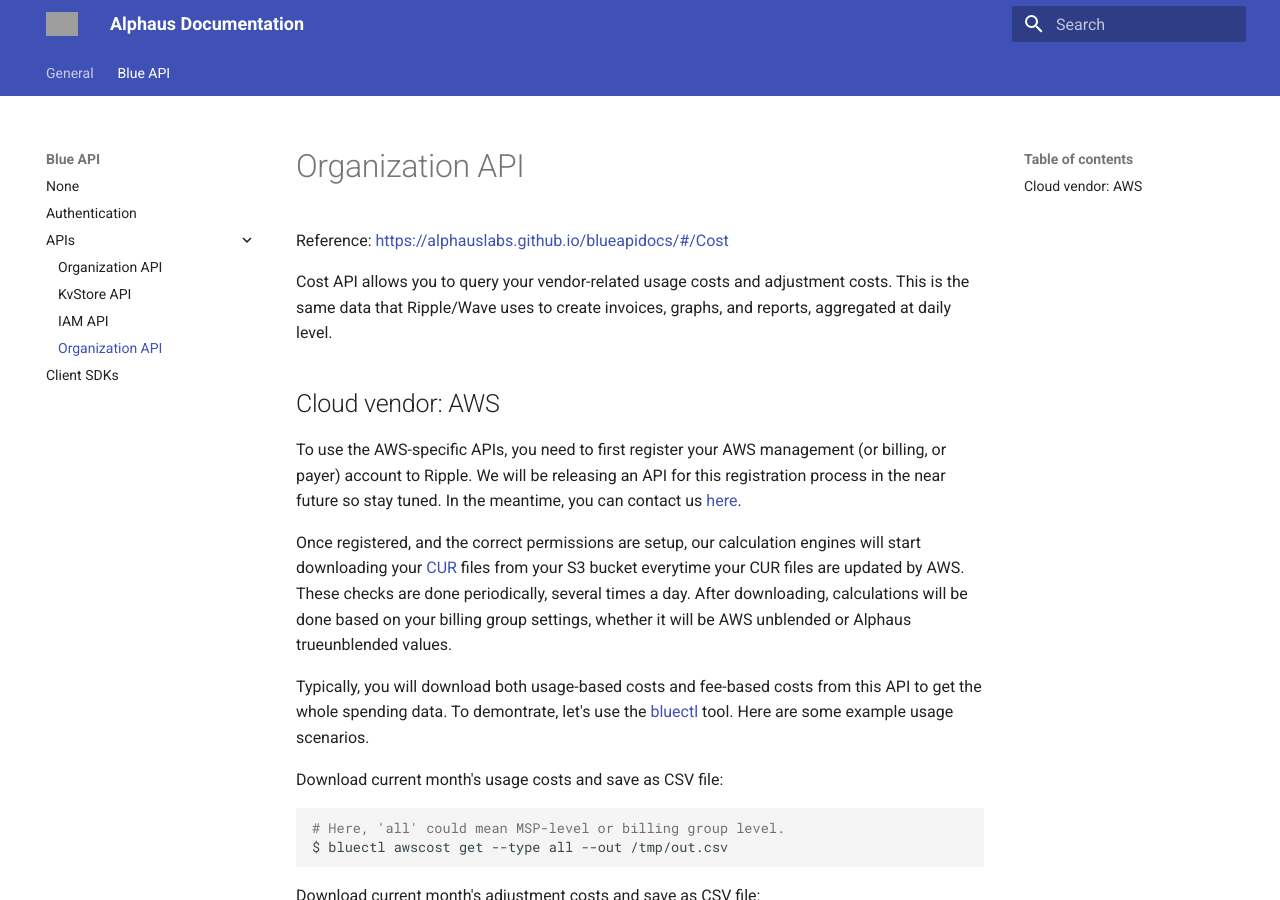
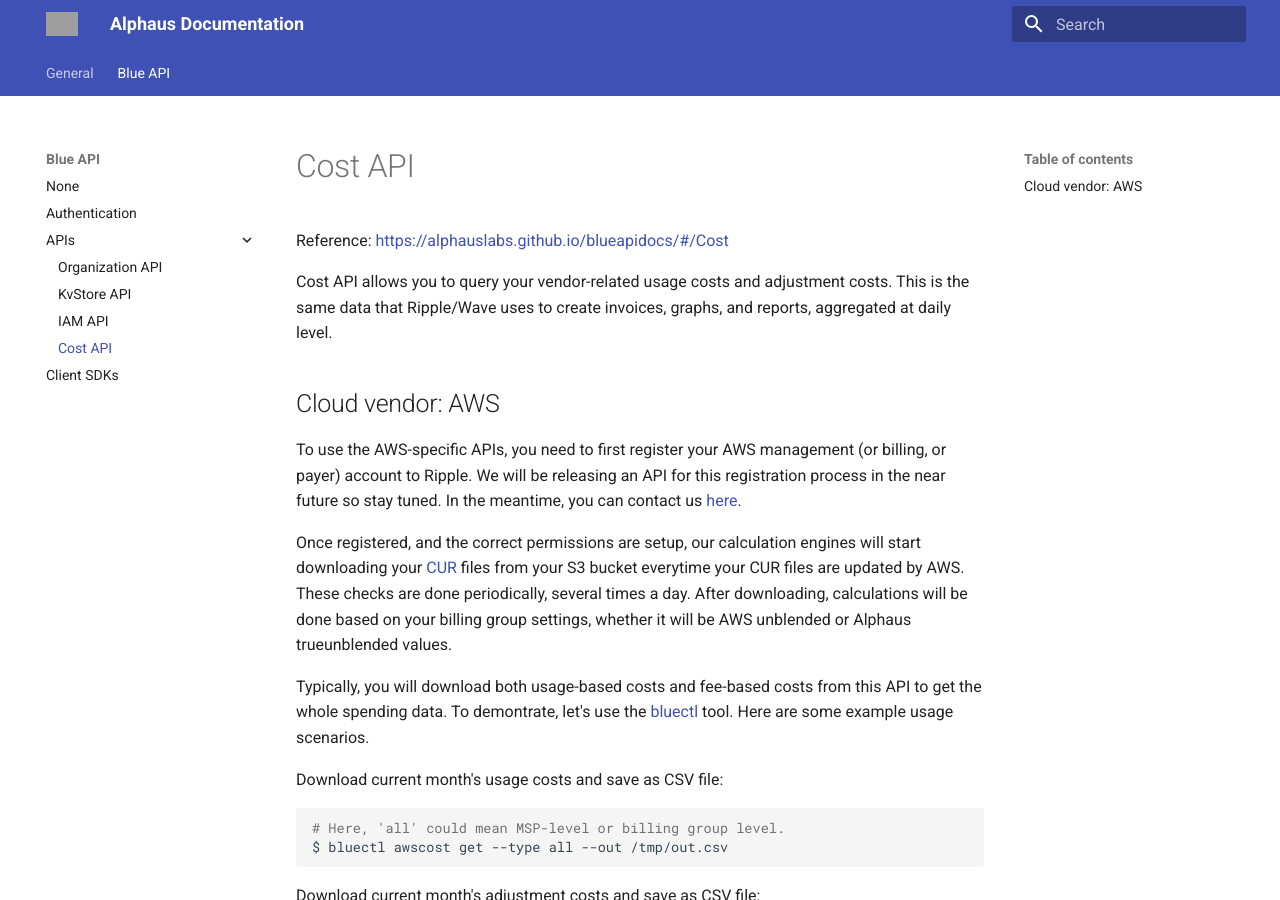
Before and after one commit to alphauslabs/tmpdocs, an MkDocs documentation site: the page built from docs/blueapi/apis/cost.md, in a window 1280 px wide and 900 px high. Built offline with MkDocs 1.6.1 and Material for MkDocs 9.7.7, drawn with Linux system fonts in a browser that asks for light colours; grey boxes are pictures that could not be loaded.

Commit message:
chore: cost

```diff
--- a/docs/blueapi/apis/cost.md
+++ b/docs/blueapi/apis/cost.md
@@ -1,4 +1,4 @@
-# Organization API
+# Cost API
 
 Reference: [https://alphauslabs.github.io/blueapidocs/#/Cost](https://alphauslabs.github.io/blueapidocs/#/Cost)
 
```
